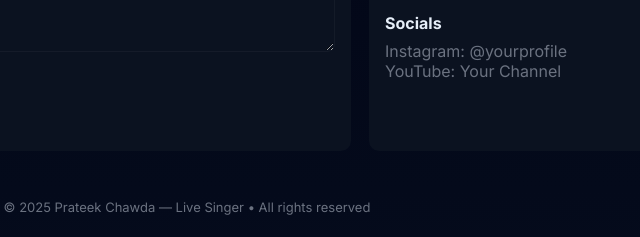
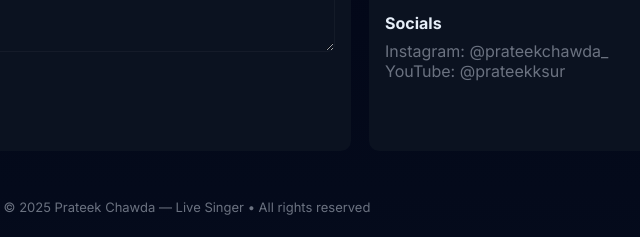
Before and after one commit to prateekmusic/prateekmusical, a plain HTML site: page index.html in a window 1280 px wide. Shown: the part 2531-2768 px from the top of the page, 453-1093 px from the left. Drawn offline with nearby package versions, Linux system fonts and the light colour scheme; a script that the page names is missing.

Commit message:
Add files via upload

```diff
--- a/index.html
+++ b/index.html
@@ -281,8 +281,8 @@
             <div style="margin-top:16px">
               <div style="font-weight:700">Socials</div>
               <div style="margin-top:8px;color:var(--muted)">
-                Instagram: <a href="https://instagram.com/yourprofile" target="_blank">@yourprofile</a><br>
-                YouTube: <a href="https://youtube.com/yourchannel" target="_blank">Your Channel</a>
+                Instagram: <a href="https://instagram.com/prateekchawda_" target="_blank">@prateekchawda_</a><br>
+                YouTube: <a href="https://www.youtube.com/@prateekksur" target="_blank">@prateekksur</a>
               </div>
             </div>
           </div>
```
